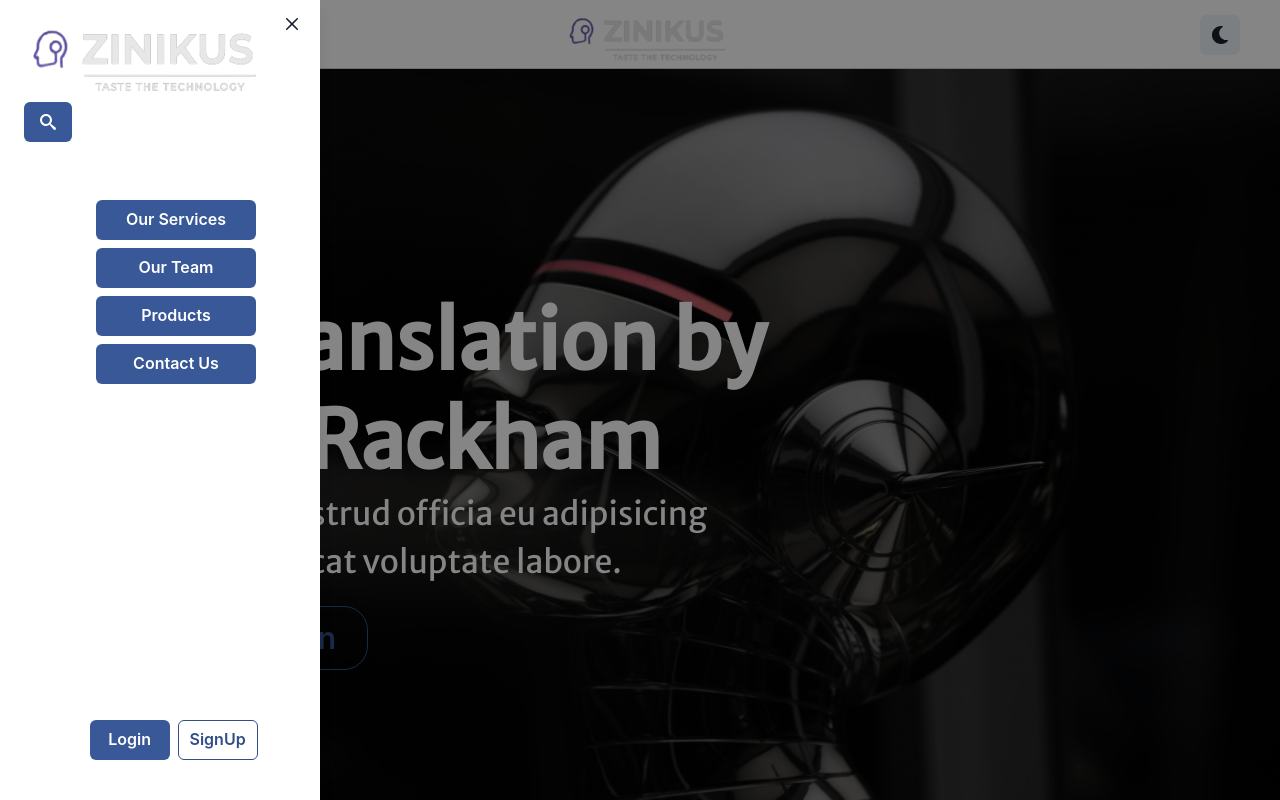
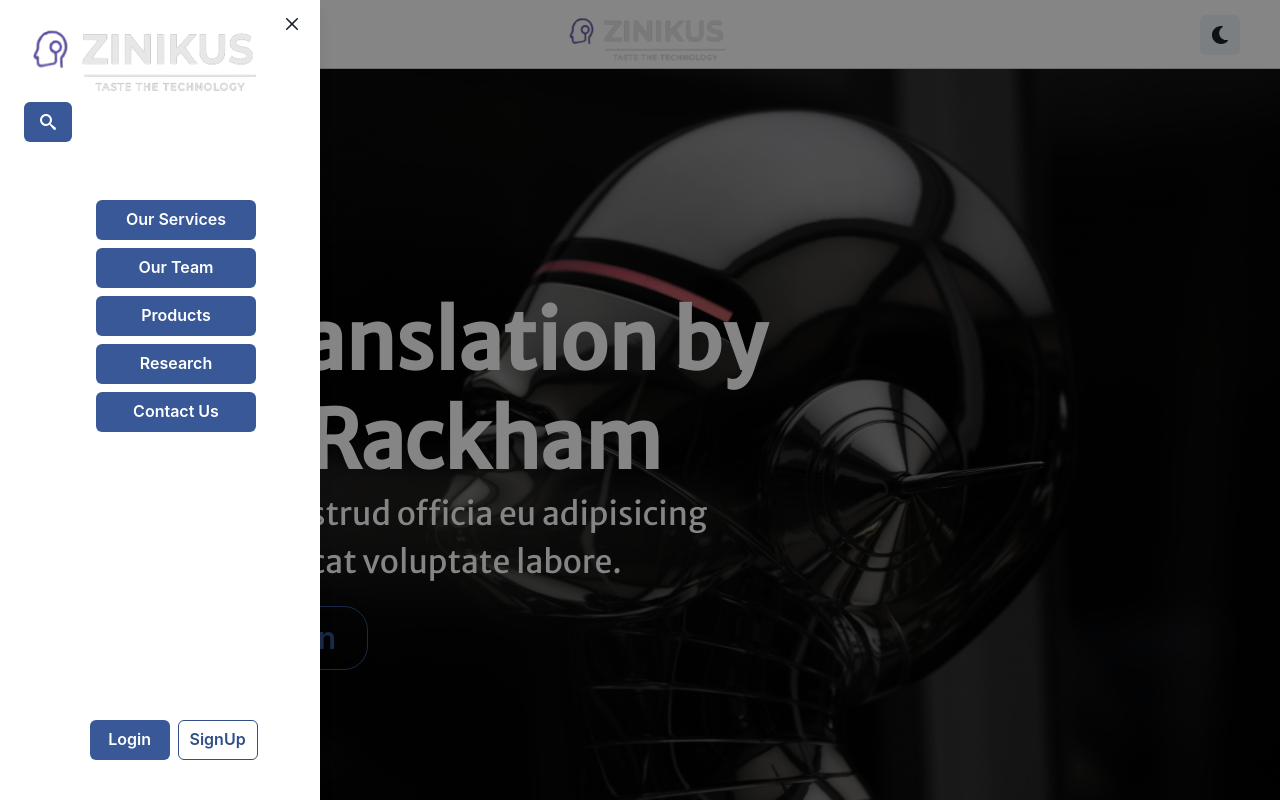
Before and after one commit to UjjwalPasahan/ZINIKUSWEB, a React (Create React App) app in the folder client/: page / in a window 1280 px wide. Both pictures are taken after a click on the button 64 px from the left and 35 px from the top of the page. Shown: the top 800 px of the page. Built offline with nearby package versions, Linux system fonts and the light colour scheme.

Commit message:
added research page

```diff
--- a/client/src/components/Header.jsx
+++ b/client/src/components/Header.jsx
@@ -74,6 +74,7 @@ const Header = () => {
               <Button onClick={onClose} w='40' colorScheme='facebook'><Link to={'/sevices'}>Our Services</Link></Button>
               <Button onClick={onClose} w='40' colorScheme='facebook'><Link to={'/team'}>Our Team</Link></Button>
               <Button onClick={onClose} w='40' colorScheme='facebook'><Link to={'/product'}>Products</Link></Button>
+              <Button onClick={onClose} w='40' colorScheme='facebook'><Link to={'/contact'}>Research</Link></Button>
               <Button onClick={onClose} w='40' colorScheme='facebook'><Link to={'/contact'}>Contact Us</Link></Button>
             </VStack>
 
```
